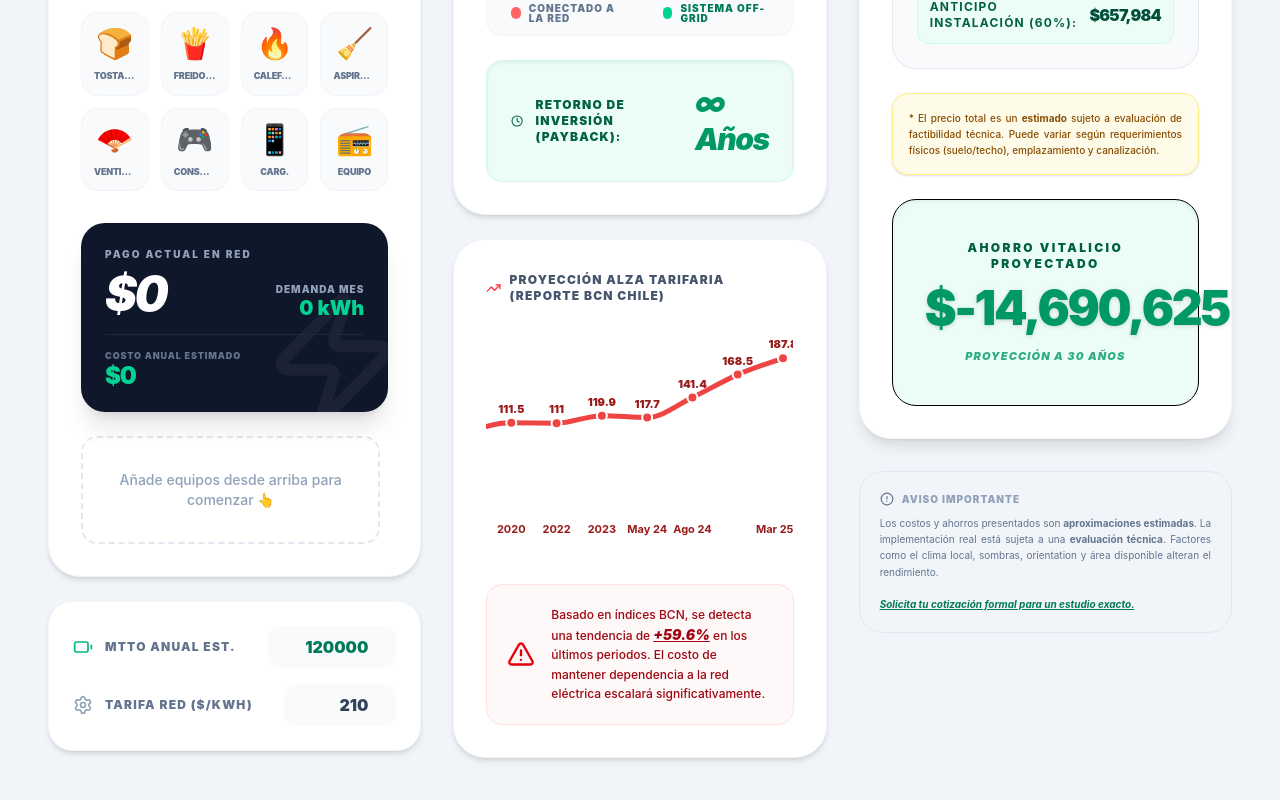
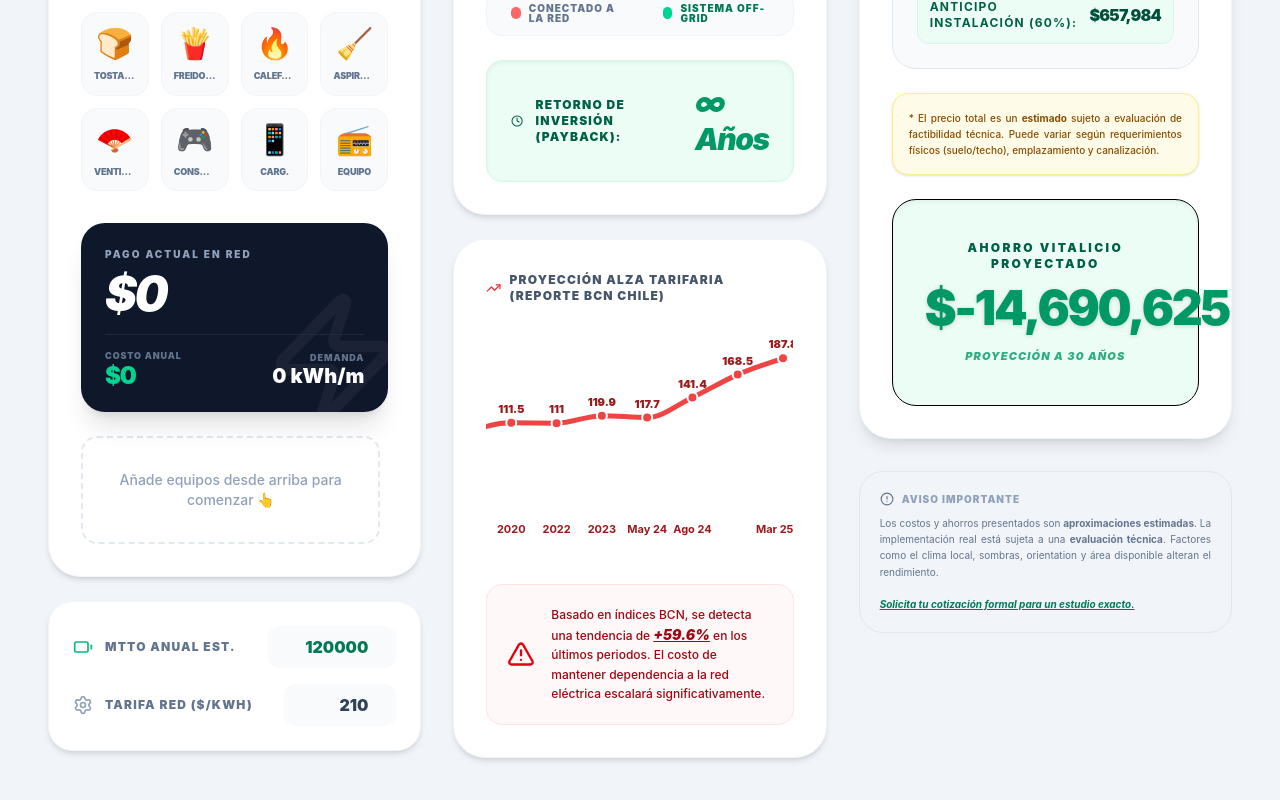
Before and after one commit to Eliseo20/offgridpro, a React (Vite) app: page /offgridpro/web in a window 1280 px wide. Shown: the part 675-1475 px from the top of the page. Built offline with nearby package versions, Linux system fonts and the light colour scheme.

Commit message:
UI: Match Desktop and Mobile version of Annual Cost widget

```diff
--- a/src/views/DesktopView.jsx
+++ b/src/views/DesktopView.jsx
@@ -89,24 +89,20 @@ export const DesktopView = () => {
                                     <Zap size={140} />
                                 </div>
                                 <div className="relative z-10">
-                                    <div className="flex justify-between items-end mb-4">
+                                    <p className="text-[10px] font-black uppercase tracking-[0.2em] text-slate-400 mb-2">Pago Actual en Red</p>
+                                    <p className="text-5xl font-black text-white leading-none tracking-tighter mb-4 italic">
+                                        ${Math.round(totals.monthlyCostRef).toLocaleString()}
+                                    </p>
+                                    <div className="pt-4 border-t border-slate-800 flex justify-between items-center text-left">
                                         <div>
-                                            <p className="text-[10px] font-black uppercase tracking-[0.2em] text-slate-400 mb-2">Pago Actual en Red</p>
-                                            <p className="text-5xl font-black text-white leading-none tracking-tighter italic">
-                                                ${Math.round(totals.monthlyCostRef).toLocaleString()}
+                                            <p className="text-[9px] font-black text-slate-500 uppercase tracking-widest leading-none">Costo Anual</p>
+                                            <p className="text-2xl font-black text-emerald-400 leading-none tracking-tighter mt-1">
+                                                ${Math.round(totals.monthlyCostRef * 12).toLocaleString()}
                                             </p>
                                         </div>
                                         <div className="text-right">
-                                            <p className="text-[10px] font-black text-slate-400 uppercase tracking-widest leading-none mb-1">Demanda Mes</p>
-                                            <p className="text-xl font-black text-emerald-400 mt-1 leading-none">{Math.round(totals.monthlyKwh)} kWh</p>
-                                        </div>
-                                    </div>
-                                    <div className="pt-4 border-t border-slate-800 flex justify-between items-center text-left">
-                                        <div>
-                                            <p className="text-[9px] font-black text-slate-500 uppercase tracking-widest leading-none">Costo Anual Estimado</p>
-                                            <p className="text-2xl font-black text-emerald-400 leading-none tracking-tighter mt-1">
-                                                ${Math.round(totals.monthlyCostRef * 12).toLocaleString()}
-                                            </p>
+                                            <p className="text-[9px] font-black text-slate-500 uppercase tracking-widest leading-none">Demanda</p>
+                                            <p className="text-xl font-black text-white mt-1 leading-none">{Math.round(totals.monthlyKwh)} kWh/m</p>
                                         </div>
                                     </div>
                                 </div>
```
